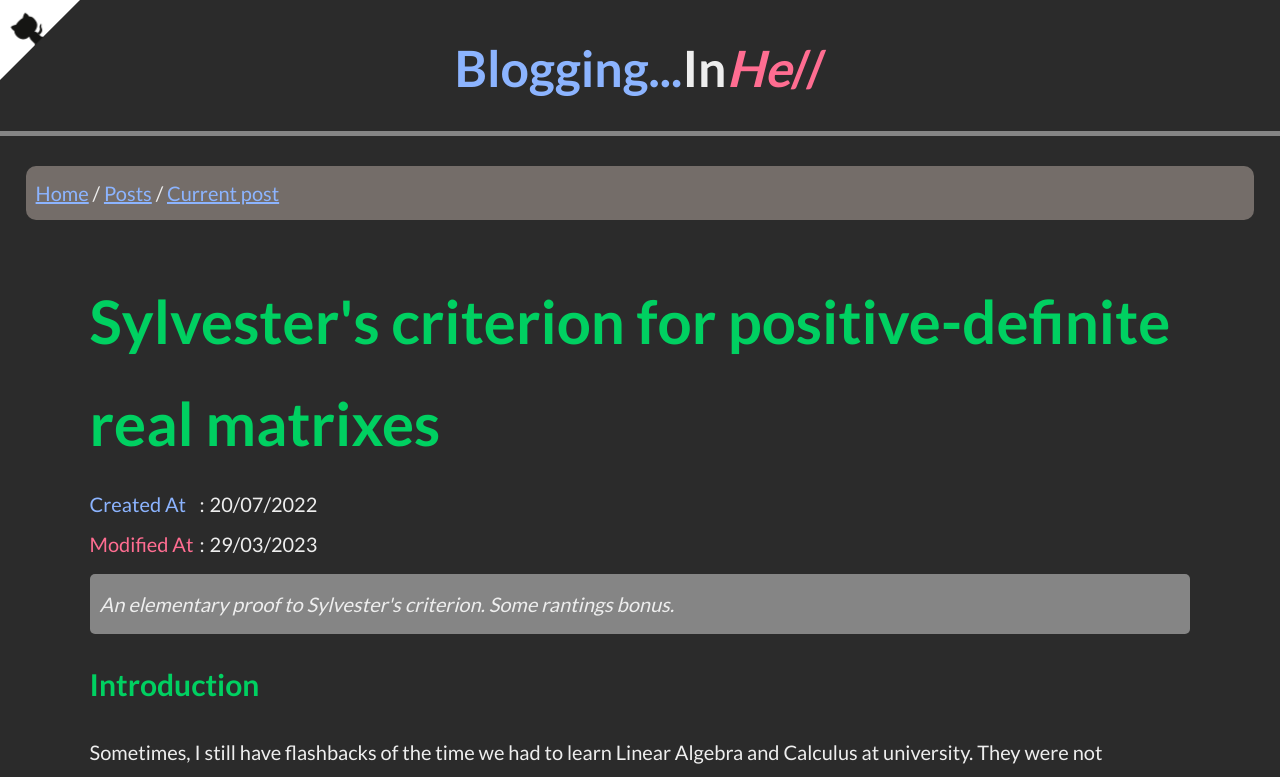
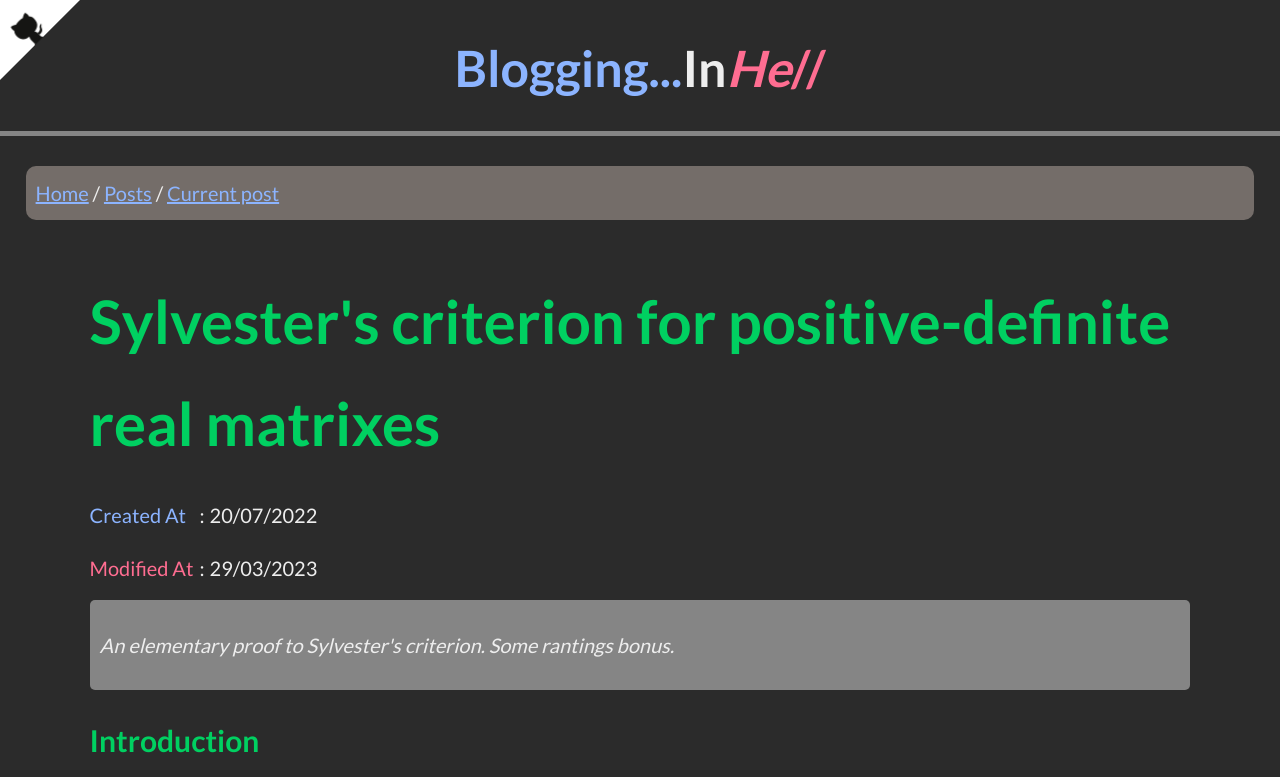
Before and after one commit to Huy-DNA/treaflet, a Nuxt app in the folder blog-app/: page /posts/post/sylvesters-criterion-for-positive-definite-real-matrixes in a window 1280 px wide. Shown: the top 777 px of the page. Built offline with nearby package versions, Linux system fonts and the light colour scheme.

Commit message:
Fix line-height=0 problems & row-gap invalid scalar value

```diff
--- a/blog-app/components/Post/Block.vue
+++ b/blog-app/components/Post/Block.vue
@@ -1,7 +1,7 @@
 <template>
     <div>
         <p class='post-title'><NuxtLink :to="`${getPostPageLink(postMeta)}`">{{ postMeta.title }}</NuxtLink></p>
-        <p class='post-summary'><i>{{ postMeta.summary }}</i></p>
+        <p class='post-summary'>{{ postMeta.summary }}</p>
     </div>
 </template>
 
@@ -16,10 +16,15 @@
         color: $purple;
     }
 
+    p.post-title {
+        margin-bottom: 5px;
+    }
+
     p.post-summary {
         margin-left: 20px;
         margin-top: 0px;
         padding-top: 0px;
-        line-height: 0;
+        line-height: 1.5;
+        font-style: italic;
     }
 </style>
--- a/blog-app/components/Post/Content.vue
+++ b/blog-app/components/Post/Content.vue
@@ -59,7 +59,12 @@
     .date-block {
         display: grid;
         grid-template-columns: 110px 10px 1fr;
-        row-gap: 0;
-        line-height: 0;
+        row-gap: 0%;
+        line-height: 1.15;
+    }
+
+    .date-block p {
+        margin-bottom: 5px;
+        padding-bottom: 5px;
     }
 </style>
--- a/blog-app/pages/index.vue
+++ b/blog-app/pages/index.vue
@@ -61,7 +61,7 @@
         padding-bottom: 10px;
         padding-left: 5vw;
 
-        line-height: 0.5;
+        line-height: 1.5;
         position: sticky;
         top: 0px;
     }
```
